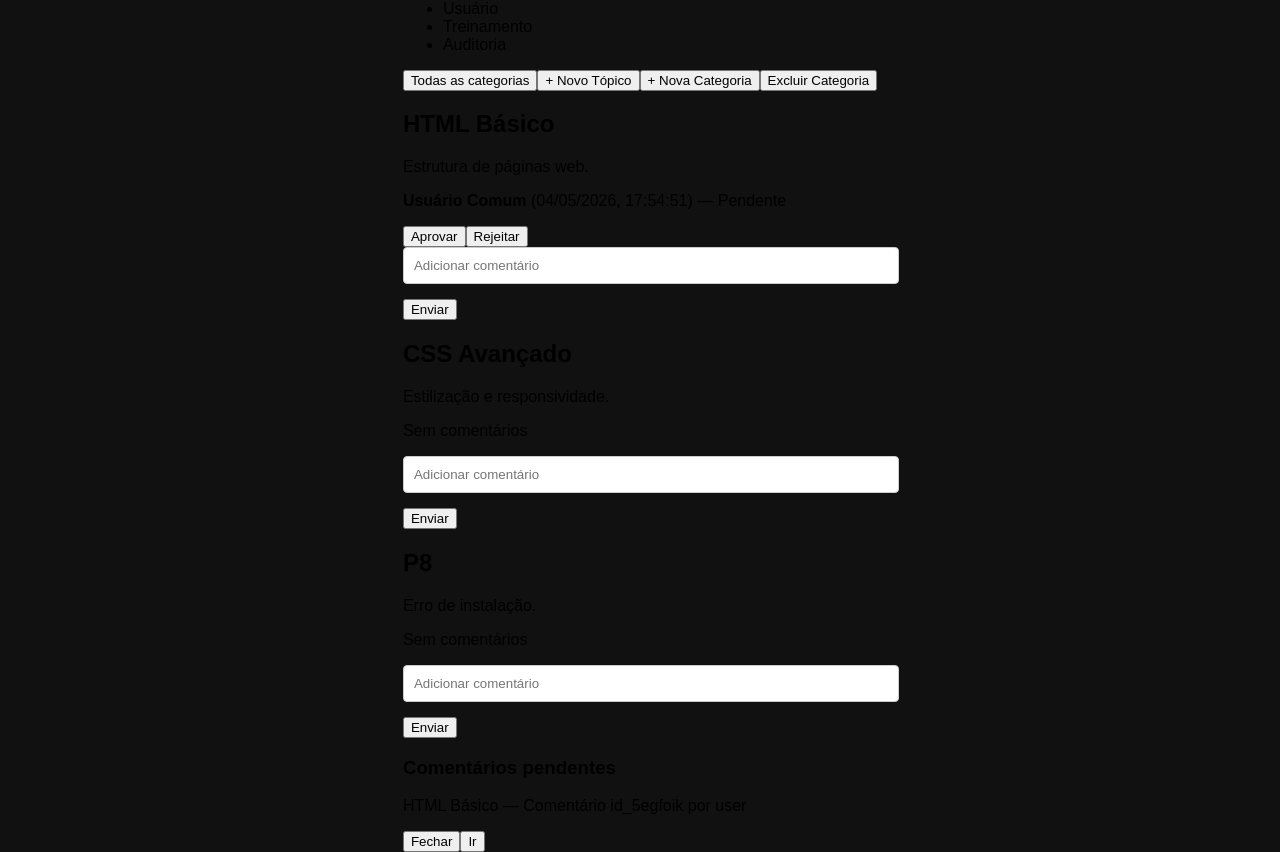
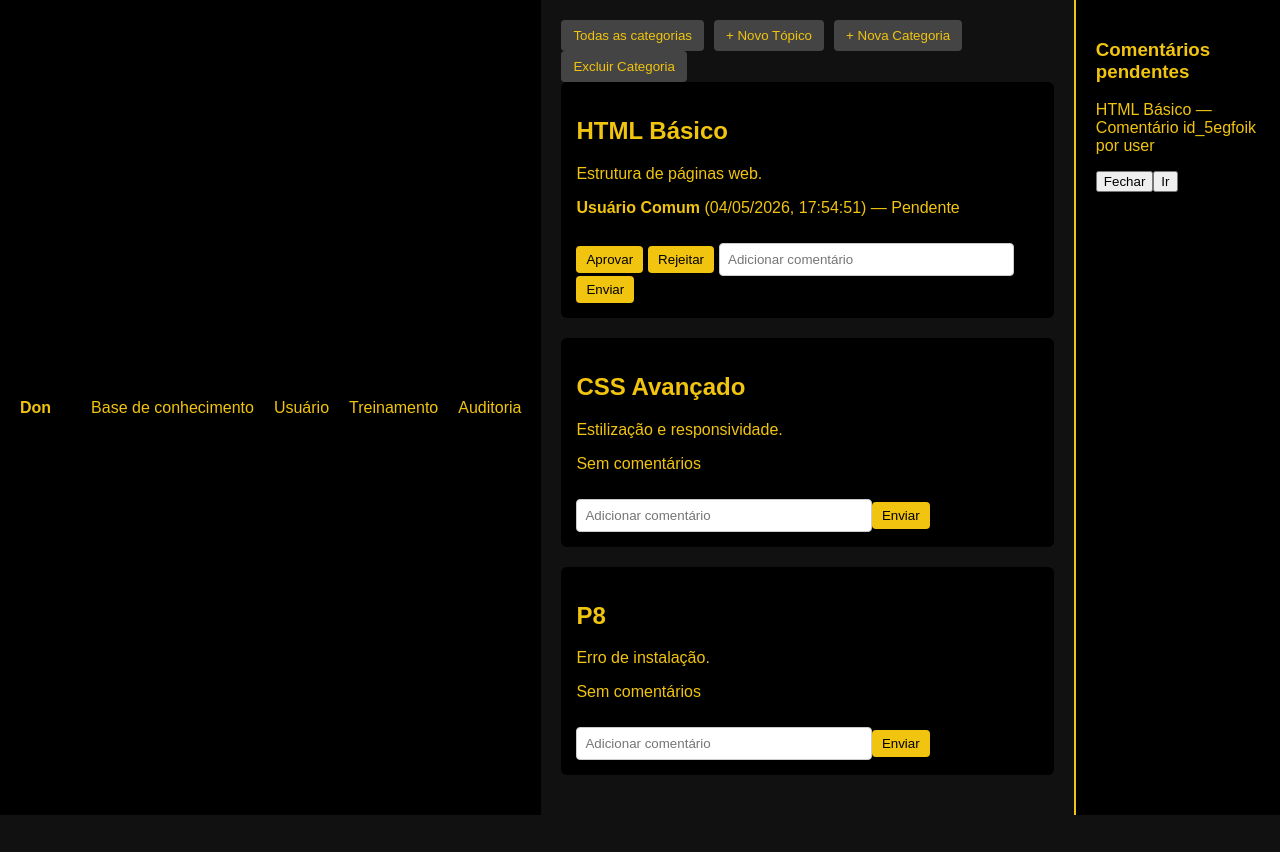
Before and after one commit to Wertco-Bombas/Wertco, a Next.js app: page /base in a window 1280 px wide. After the commit the page ends 815 px from the top, so only its background shows below. Built offline with nearby package versions, Linux system fonts and the light colour scheme.

Commit message:
Update style.css

```diff
--- a/styles/style.css
+++ b/styles/style.css
@@ -1,75 +1,95 @@
-/* Fundo escuro e centralização */
+/* Fundo geral */
 body {
   margin: 0;
   font-family: Arial, sans-serif;
   background-color: #111;
-  height: 100vh;
-  display: flex;
-  justify-content: center;   /* centraliza horizontal */
-  align-items: center;       /* centraliza vertical */
-}
-
-/* Caixa de login */
-.login-box {
-  background-color: #000;
-  padding: 30px;
-  border-radius: 8px;
-  box-shadow: 0 0 15px rgba(241, 196, 15, 0.7);
-  width: 320px;
-}
-
-/* Título */
-.login-title {
-  text-align: center;
-  margin-bottom: 20px;
-  color: #f1c40f;
-  font-size: 24px;
-}
-
-/* Labels */
-label {
-  display: block;
-  margin-bottom: 5px;
   color: #f1c40f;
 }
 
-/* Inputs brancos */
-input {
-  width: 100%;
-  padding: 10px;
-  margin-bottom: 15px;
-  border: 1px solid #ccc;
-  border-radius: 4px;
-  background-color: #fff; /* mantém parte branca */
-  color: #000;
+/* Navbar */
+.navbar {
+  background-color: #000;
+  color: #f1c40f;
+  padding: 10px 20px;
+  display: flex;
+  justify-content: space-between;
+  align-items: center;
 }
 
-/* Botão amarelo */
-.login-button {
-  width: 100%;
-  padding: 12px;
-  background-color: #f1c40f;
-  color: #000;
+.navbar .logo {
   font-weight: bold;
+  color: #f1c40f;
+}
+
+.navbar ul {
+  list-style: none;
+  display: flex;
+  gap: 20px;
+}
+
+.navbar li {
+  cursor: pointer;
+}
+
+/* Layout principal */
+.base-container {
+  display: flex;
+  background-color: #111;
+  min-height: 100vh;
+}
+
+.content {
+  flex: 3;
+  padding: 20px;
+}
+
+.actions button {
+  margin-right: 10px;
+  padding: 8px 12px;
+  background: #444;
+  color: #f1c40f;
   border: none;
   border-radius: 4px;
   cursor: pointer;
 }
 
-.login-button:hover {
-  background-color: #d4ac0d;
+.actions button:hover {
+  background: #666;
 }
 
-/* Mensagem */
-.login-message {
-  margin-top: 15px;
-  text-align: center;
-  color: #f1c40f;
+.category {
+  background: #000;
+  padding: 15px;
+  margin-bottom: 20px;
+  border-radius: 6px;
 }
 
-/* Dashboard */
-.dashboard-container {
-  padding: 40px;
-  text-align: center;
-  color: #f1c40f;
+.comments {
+  margin-top: 10px;
 }
+
+.comments button {
+  margin-right: 5px;
+  padding: 6px 10px;
+  background: #f1c40f;
+  color: #000;
+  border: none;
+  border-radius: 4px;
+  cursor: pointer;
+}
+
+.comments input {
+  margin-top: 10px;
+  padding: 8px;
+  width: 60%;
+  border-radius: 4px;
+  border: 1px solid #ccc;
+}
+
+/* Sidebar */
+.sidebar {
+  flex: 1;
+  background: #000;
+  padding: 20px;
+  border-left: 2px solid #f1c40f;
+}
```
